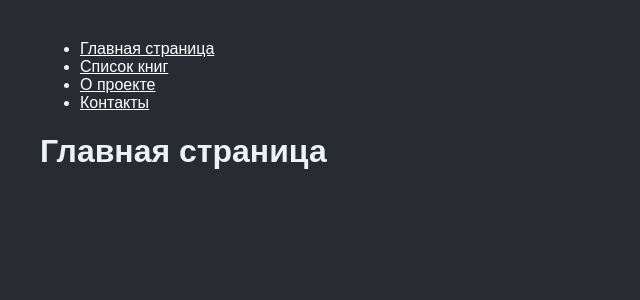
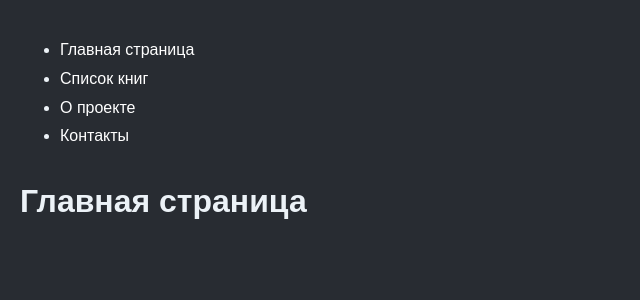
Before and after one commit to aleksmn/react-router-v6, a React (Create React App) app: page / in a window 1280 px wide. Shown: the top 300 px of the page, without its empty margins (0-640 px from the left). Built offline with nearby package versions, Linux system fonts and the light colour scheme.

Commit message:
fix styles

```diff
--- a/src/index.css
+++ b/src/index.css
@@ -1,10 +1,14 @@
 body {
   background-color: rgb(40, 44, 50);
   color: rgb(236, 242, 247);
-  margin: 40px;
+  margin: 0;
+  padding: 20px;
+  height: 100vh;
   font-family: sans-serif;
+  line-height: 1.8;
 }
 
-nav a {
-  color:white;
+a {
+  color: white;
+  text-decoration: none;
 }
```
